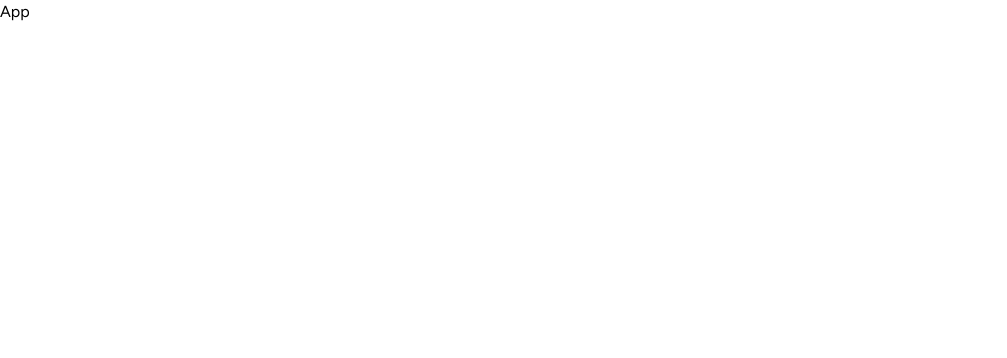
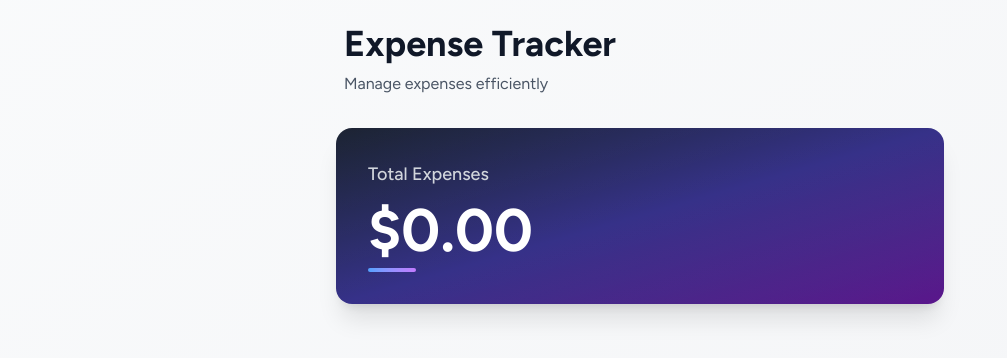
Before and after one commit to mklshane/expense-tracker, a React (Vite) app: page / in a window 1280 px wide. Shown: the top 358 px of the page, without its empty margins (0-1007 px from the left). Built offline with nearby package versions, Linux system fonts and the light colour scheme.

Commit message:
feat: add expense card component

```diff
--- a/src/App.jsx
+++ b/src/App.jsx
@@ -1,9 +1,32 @@
-import React from 'react'
+import { use, useState } from "react";
+import { useExpenses } from "./hooks/useExpense"
+import ExpenseCard from "./components/ExpenseCard";
 
 const App = () => {
+  const { expenses, addExpense, updateExpense, deleteExpense, totalExpenses } = useExpenses();
+  const [isAddModalOpen, setIsAddModalOpen] = useState(false);
+
+  const handleAddExpense = () => {
+    setIsAddModalOpen(true);
+  }
+
   return (
-    <div>App</div>
-  )
+    <div className="min-h-screen bg-gradient-to-br from-gray-50 to-gray-100">
+      <main className="max-w-2xl mx-auto px-4 sm:px-6 lg:px-8 py-6">
+        <div className="mb-8 ml-2">
+          <h1 className="text-4xl font-bold text-gray-900 mb-2">
+            Expense Tracker
+          </h1>
+          <p className="text-gray-600">Manage expenses efficiently</p>
+        </div>
+
+        {/* Expenses Card */}
+        <div className="mb-8">
+          <ExpenseCard total={totalExpenses} />
+        </div>
+      </main>
+    </div>
+  );
 }
 
 export default App
--- /dev/null
+++ b/src/components/ExpenseCard.jsx
@@ -0,0 +1,35 @@
+
+
+const ExpenseCard = ({total, onAddExpense}) => {
+  // formats the total to always show two decimal places
+  const formatNumber = (num) => {
+    return new Intl.NumberFormat("en-US", {
+      minimumFractionDigits: 2,
+      maximumFractionDigits: 2,
+    }).format(num);
+  };
+
+  return (
+    <div className="relative gradient rounded-2xl p-8 shadow-xl overflow-hidden">
+      <div className="absolute inset-0 bg-gradient-to-br from-white/5 to-transparent"></div>
+
+      <div className="relative z-10">
+        <div className="flex flex-col sm:flex-row sm:items-center sm:justify-between">
+          <div>
+            <p className="text-gray-300 text-lg font-medium mb-3">
+              Total Expenses
+            </p>
+            <p className="text-5xl sm:text-6xl font-bold text-white mb-2">
+              ${formatNumber(total)}
+            </p>
+            <div className="w-12 h-1 bg-gradient-to-r from-blue-400 to-purple-400 rounded-full"></div>
+          </div>
+
+
+        </div>
+      </div>
+    </div>
+  );
+}
+
+export default ExpenseCard
--- /dev/null
+++ b/src/components/ExpenseModal.jsx
@@ -0,0 +1,9 @@
+import React from 'react'
+
+const ExpenseModal = () => {
+  return (
+    <div>ExpenseModal</div>
+  )
+}
+
+export default ExpenseModal
```
